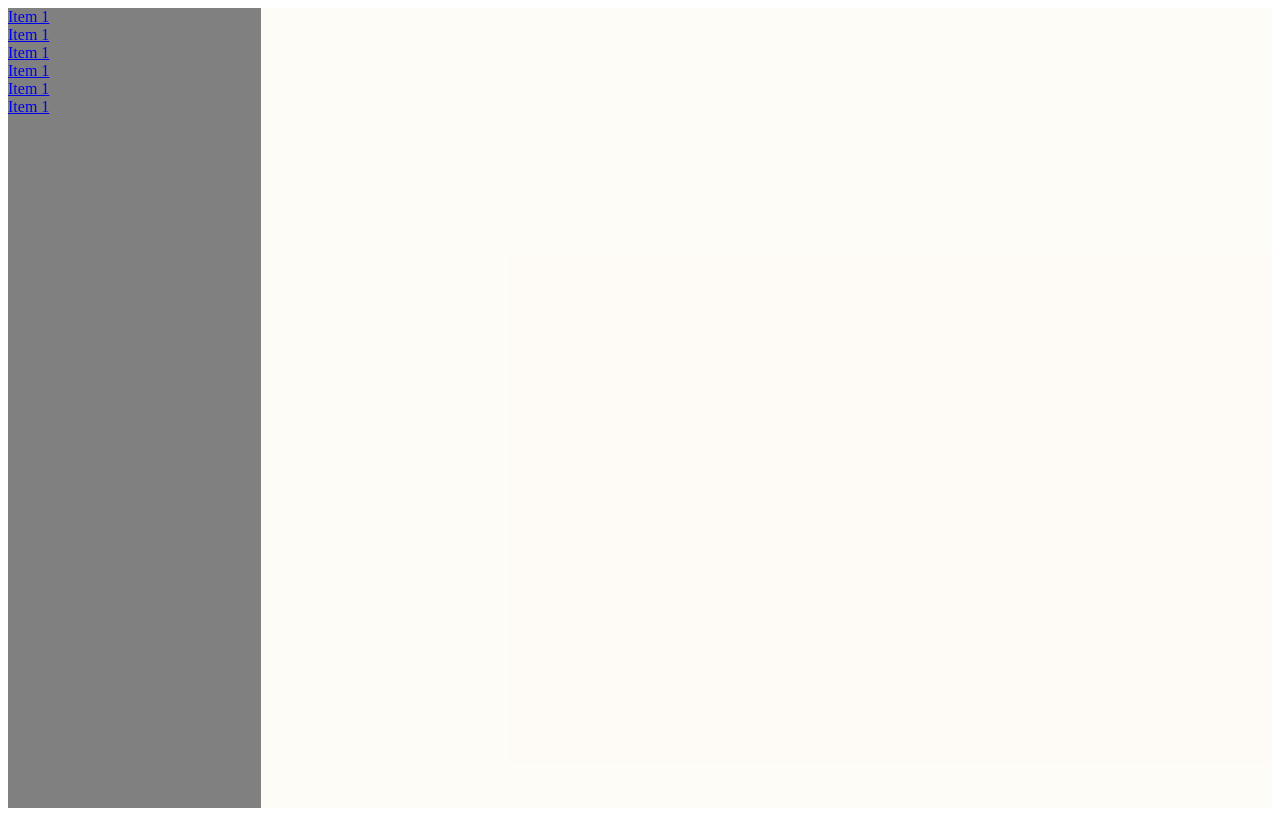
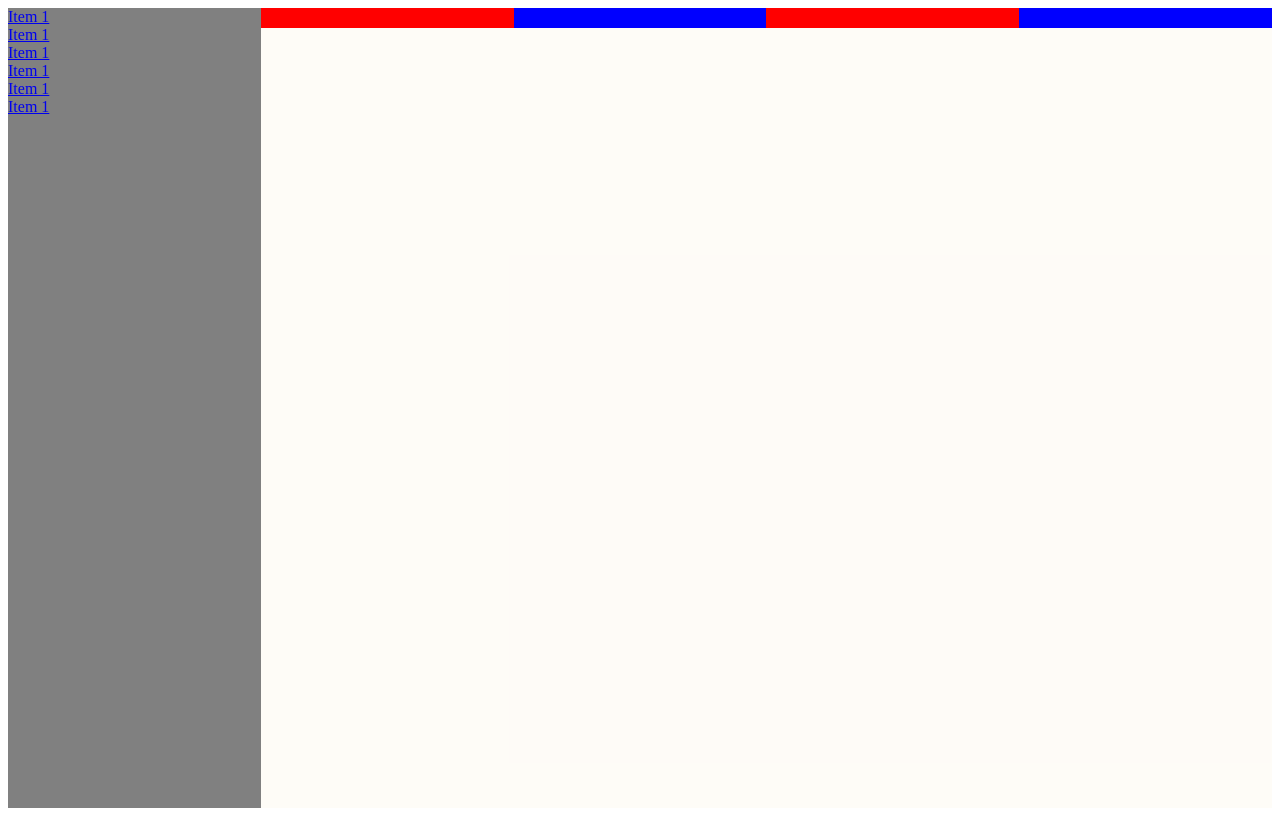
Before and after one commit to toshetoo/teapot-scss, a website: page index.html in a window 1280 px wide. Drawn offline with nearby package versions, Linux system fonts and the light colour scheme; files that its build step writes are made by us from their sources.

Commit message:
Add autowrapped columns to the grid

```diff
--- a/index.html
+++ b/index.html
@@ -6,6 +6,7 @@
     <meta http-equiv="X-UA-Compatible" content="ie=edge">
     <title>Teapot SCSS</title>
     <link rel="stylesheet" href="./css/demo.css">
+    <link rel="stylesheet" href="./css/main.css">
 </head>
 <body>
     <div class="body-wrapper">
@@ -20,7 +21,20 @@
             </div>
         </div>
         <div class="main-content">
+            <div class="row">
+                <div class="col" style="background-color: red">
 
+                </div>
+                <div class="col" style="background-color: blue">
+
+                </div>
+                <div class="col" style="background-color: red">
+
+                    </div>
+                    <div class="col" style="background-color: blue">
+
+                    </div>
+            </div>
         </div>
     </div>
 </body>
--- /dev/null
+++ b/scss/_grid.scss
@@ -0,0 +1,14 @@
+/* AUTOWRAPPED COLUMNS */
+
+.row {
+    display: flex;
+    flex-wrap: wrap;
+    width: 100%;
+
+    .col {
+        position: relative;
+        flex-basis: 0;
+        flex-grow: 1;
+        max-width: 100%;
+    }
+}
--- a/scss/demo.scss
+++ b/scss/demo.scss
@@ -18,3 +18,7 @@
         background-color: #f5deb31c;
     }
 }
+
+.col {
+    height: 20px;
+}
--- a/scss/main.scss
+++ b/scss/main.scss
@@ -1 +1,2 @@
 @import "helpers.scss";
+@import "grid.scss";
```
